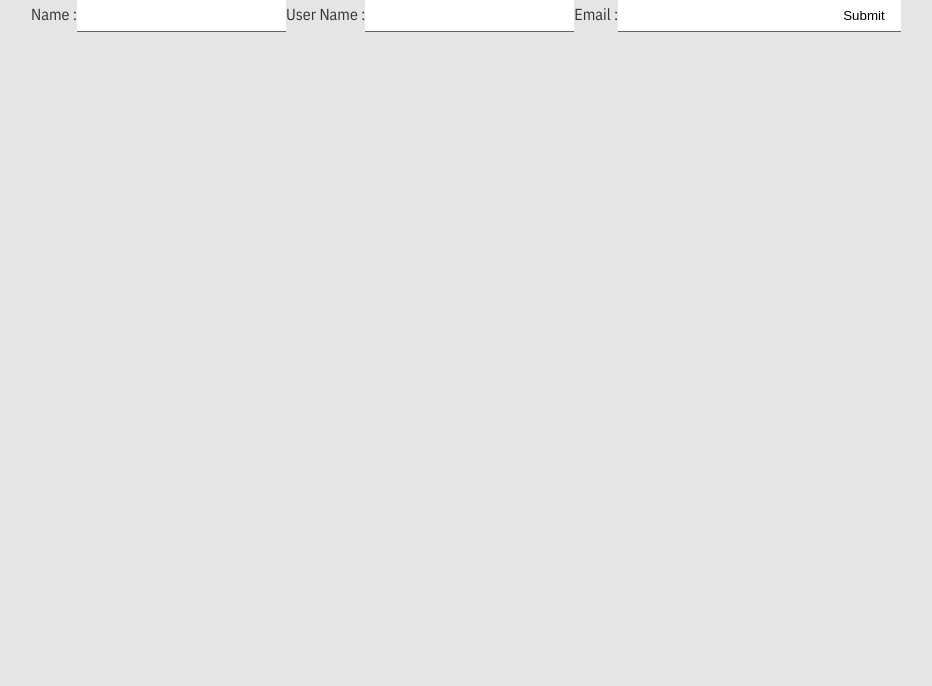
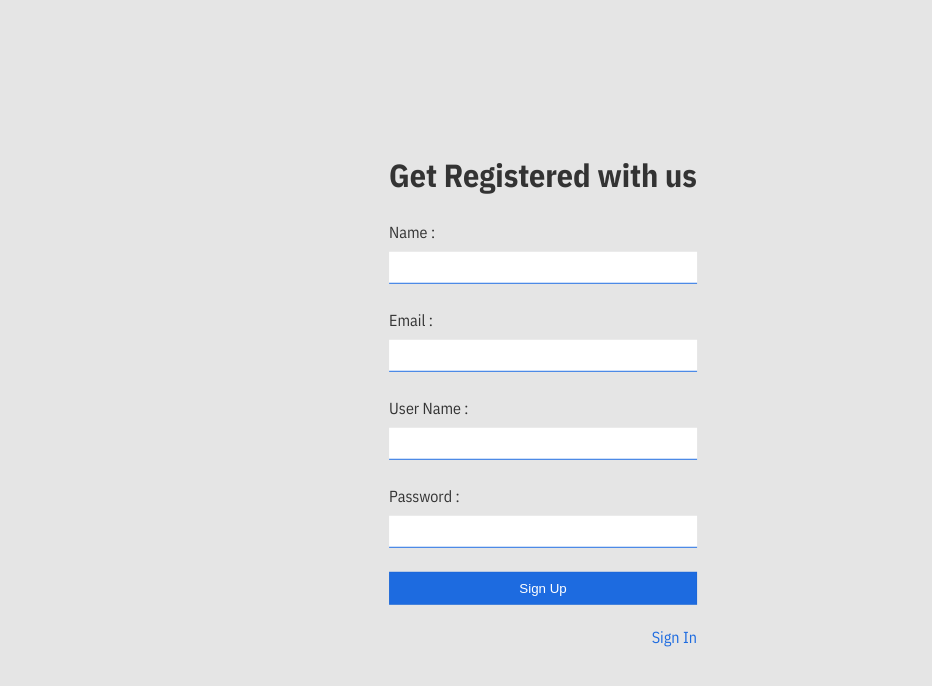
Before and after one commit to Vinamar1/Task-memo, a React (Create React App) app: page /register in a window 1280 px wide. Shown: the top 686 px of the page, without its empty margins (97-1029 px from the left). Built offline with nearby package versions, Linux system fonts and the light colour scheme; no server answers.

Commit message:
app ready with some test

```diff
--- a/src/screens/LoginPage/index.js
+++ b/src/screens/LoginPage/index.js
@@ -1,86 +1,80 @@
 import React, { Component } from 'react';
-import { FaBeer } from 'react-icons/fa';
 import {
    BrowserRouter as Router,
    Switch,
    Route,
-   Link
+   Link,
+   Redirect
 } from "react-router-dom";
+import firebase from 'firebase'
 import fire from '../../config/fire';
 
 export default class LoginPage extends Component {
+   state = {
+      error: undefined
+   }
 
    constructor(props) {
       super(props);
-      this.login = this.login.bind(this);
-      this.signup = this.signup.bind(this);
-      this.handleChange = this.handleChange.bind(this)
+      this.handleChange = this.handleChange.bind(this);
       this.state = {
          email: '',
-         password: ''
+         password: '',
       }
    }
 
    handleChange(e) {
       this.setState({
-         [e.target.name]: [e.target.value]
+         [e.target.name]: e.target.value
       })
    }
 
    login(e) {
       e.preventDefault();
-      fire.auth().signInWithEmailAndPassword(this.state.email, this.state.password).then((u) => {
-         console.log(u)
-      }).catch((err) => {
-         console.log(err);
-      })
-   }
+      this.setState({ error: false })
+      fire.auth().setPersistence(firebase.auth.Auth.Persistence.LOCAL).then(() => {
+         fire.auth().signInWithEmailAndPassword(this.state.email, this.state.password).then((u) => {
+            // this.setState({ logged: true });
+            window.location.replace('/home');
 
-   signup(e) {
-      e.preventDefault();
-      fire.auth().createUserWithEmailAndPassword(this.state.email, this.state.password).then((u) => {
-         console.log(u)
-      }).catch((err) => {
-         console.log(err);
-      })
+         }).catch((err) => {
+            this.setState({ error: err.message });
+         })
+      });
+
    }
 
 
+
    render() {
-      console.log(this.props.links)
+      if (this.state.error) {
+         alert(this.state.error);
+      }
+
       return (
          <div>
-            <div id='login_div'>
-               <h1>Member Login</h1>
-               <form>
-
-                  <label>
+            <div className='login-div-css' id='login_div'>
+               <h1 className='form-header-css'> Login</h1>
+               <form className='vr full' onSubmit={this.login.bind(this)}>
+                  <label className='from-label-css'>
                      User Name:
-                  <input id='textEmail'
+                  <input className='form-label-css' id='textEmail'
                         name='email'
                         onChange={this.handleChange}
                         type="text" />
                   </label>
-
-                  <label>
+                  <label className='from-label-css'>
                      Password :
-                  <input id='textPassword'
+                  <input className='form-label-css' id='textPassword'
                         name='password'
                         onChange={this.handleChange}
                         type="text" />
                   </label>
-
-                  <input id='btnlogin'
-                     onClick={this.login}
-                     type="submit"
-                     value="Log in" />
-
+                  <button className='form-button-css' id='btnSignUp' type='submit'>Sign In</button>
+                  <Link className='signup-css' id='btnSignUp' type='submit' to='/register'>Sign Up</Link>
                </form>
-               <p> <Link id='btnSignUp' onClick={this.signup} to='/register'>Sign Up</Link></p>
-               <FaBeer />
             </div>
          </div>
-
       )
    }
 }
--- a/src/screens/RegisterPage/index.js
+++ b/src/screens/RegisterPage/index.js
@@ -1,27 +1,101 @@
 import React, { Component } from 'react';
 import fire from '../../config/fire';
+import {
+   BrowserRouter as Router,
+   Switch,
+   Route,
+   Link,
+   Redirect
+} from "react-router-dom";
+
 
 export default class LoginPage extends Component {
+   database = fire.database();
+
+   constructor(props) {
+      super(props);
+      this.signup = this.signup.bind(this);
+      this.handleChange = this.handleChange.bind(this)
+      this.state = {
+         email: '',
+         password: '',
+         name: '',
+         username: ''
+      }
+   }
+   handleChange(e) {
+      this.setState({
+         [e.target.name]: e.target.value
+      })
+   }
+
+   writeUserData(id, { name, email, username, password }) {
+      this.database.ref('users/' + id).set({
+         username,
+         name,
+         email
+      }).then(res => {
+         this.setState({ signed: true });
+      }).catch(err => { });
+   }
+
+   signup(e) {
+      e.preventDefault();
+      fire.auth().createUserWithEmailAndPassword(this.state.email, this.state.password).then((u) => {
+         console.log(u);
+         const { user: { uid } } = u;
+         this.writeUserData(uid, this.state);
+
+      }).catch((err) => {
+         console.log(err);
+         this.setState({ error: err.message });
+      })
+   }
 
    render() {
+      if (this.state.error) {
+         alert(this.state.error);
+         setTimeout(() => {
+            this.setState({ error: null });
+
+         });
+      }
+
+      if (this.state.signed) {
+         return (
+            <Redirect to="/login" push></Redirect>
+         );
+      }
       return (
          <div>
-            <div>
-               {/* <h1>Member Login</h1> */}
-               <form>
-                  <label>
+            <div className='login-div-css' >
+               <h1 className='form-header-css'>Get Registered with us</h1>
+               <form className='vr full' onSubmit={this.signup}>
+                  <label className='from-label-css'>
                      Name :
-                  <input type="text" name="name" />
+                  <input className='form-label-css' onChange={this.handleChange}
+                        type="text" name='name'
+                     />
                   </label>
-                  <label>
+                  <label className='from-label-css'>
+                     Email :
+                  <input className='form-label-css' onChange={this.handleChange}
+                        type="text" name='email'
+                     />
+                  </label>
+                  <label className='from-label-css'>
                      User Name :
-                  <input type="text" name="name" />
+                  <input className='form-label-css' onChange={this.handleChange}
+                        type="text" name='username'
+                     />
                   </label>
-                  <label>
-                     Email :
-                  <input type="text" name="name" />
+                  <label className='from-label-css'>
+                     Password :
+                  <input className='form-label-css' onChange={this.handleChange} type="text" name="password" />
                   </label>
-                  <input type="submit" value="Submit" />
+                  <button id='btnSignUp' type='submit'>Sign Up</button>
+                  <Link className='signup-css' id='btnSignUp' type='submit' to='/login'>Sign In</Link>
+
                </form>
             </div>
             <div>
```
